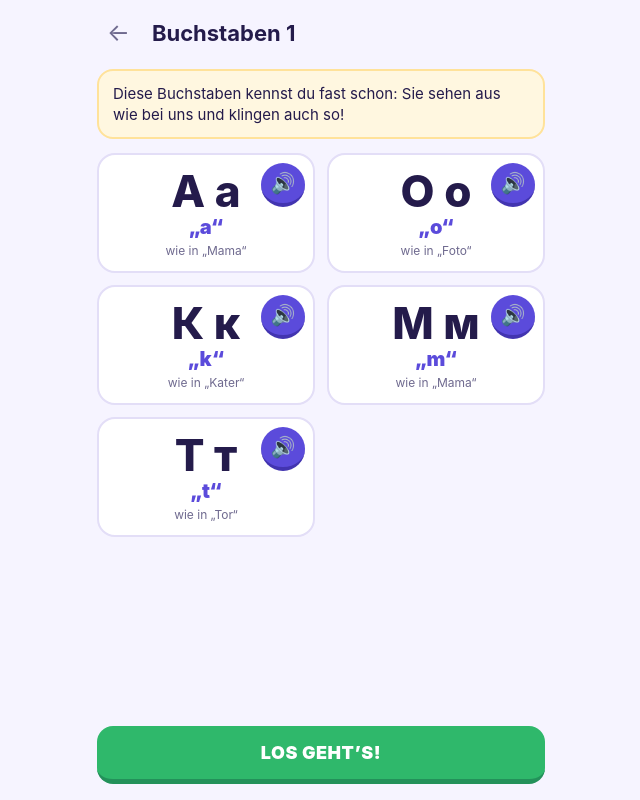
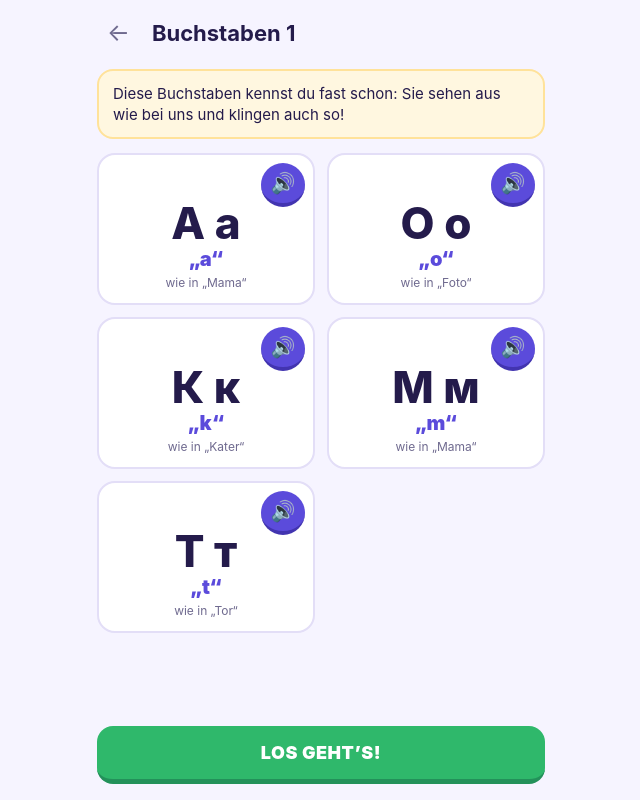
Before and after one commit to pod31313/russisch-kids, a plain HTML site: page index.html in a window 1280 px wide. Both pictures are taken after a click on the button "Buchstaben 1". Shown: the whole page, without its empty margins (319-959 px from the left). Drawn offline with Linux system fonts and the light colour scheme.

Commit message:
Layout: Lautsprecher-Knopf verdeckt Buchstaben auf Karten nicht mehr
Co-Authored-By: Claude Sonnet 5.5 <noreply@anthropic.com>
Claude-Session: https://claude.ai/code/session_01HbME6pnjeiivu16Fi34m8S

```diff
--- a/index.html
+++ b/index.html
@@ -73,7 +73,7 @@ h1{font-size:22px;margin:0}
 .tile.empty{background:var(--line);border-color:transparent;color:transparent}
 .tiles{display:flex;flex-wrap:wrap;gap:10px;justify-content:center}
 .cards{display:grid;grid-template-columns:1fr 1fr;gap:12px;margin:14px 0}
-.card{background:var(--card);border:2px solid var(--line);border-radius:18px;padding:12px 10px;text-align:center;position:relative}
+.card{background:var(--card);border:2px solid var(--line);border-radius:18px;padding:44px 10px 12px;text-align:center;position:relative}
 .card .cl{font-size:44px;font-weight:800;line-height:1.1}
 .card .cs{font-weight:900;color:var(--pri);font-size:20px}
 .card .ch{font-size:12px;color:var(--soft);margin-top:4px;line-height:1.3}
```
